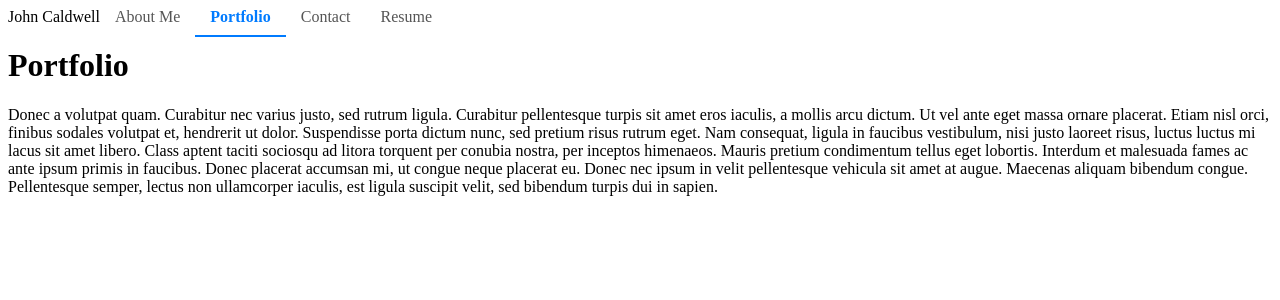
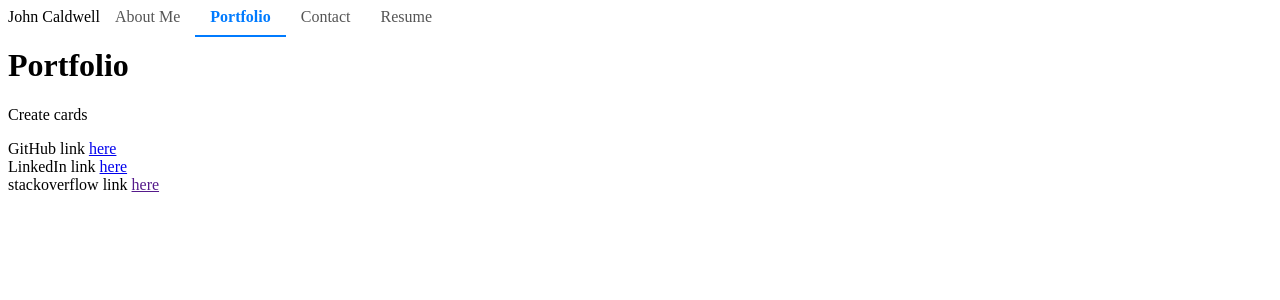
Before and after one commit to johnc365/personalPortfolio, a React (Vite) app: page /Portfolio in a window 1280 px wide. Shown: the top 300 px of the page. Built offline with nearby package versions, Linux system fonts and the light colour scheme.

Commit message:
Added project data and images for portfolio cards

```diff
--- a/src/App.jsx
+++ b/src/App.jsx
@@ -1,9 +1,7 @@
-import { useState } from 'react'
 import { Outlet } from 'react-router-dom'
 import NavTabs from './components/navTabs'
 
 function App() {
-  const [count, setCount] = useState(0)
 
   return (
     <>
@@ -15,7 +13,11 @@ function App() {
         <Outlet />
       </main>
       <footer>
-        {/* {links to github linkedin and a third platform} */}
+        GitHub link <a href='https://github.com/johnc365' target='_blank'>here</a>
+        <br></br>
+        LinkedIn link <a href='https://www.linkedin.com/in/john-caldwell-376223336/' target='_blank'>here</a>
+        <br></br>
+        stackoverflow link <a href='' target='_blank'>here</a>
       </footer>
 
     </>
--- a/src/pages/portfolioPage.jsx
+++ b/src/pages/portfolioPage.jsx
@@ -1,22 +1,12 @@
 //Portfolio needs titled images(screenshots) of six applications or placeholders with links to the deployed apps and the corresponding github repos
+// make a readme
+// bootstrap styles
 export default function PortfolioPage() {
     return (
         <div>
             <h1>Portfolio</h1>
             <p>
-                Donec a volutpat quam. Curabitur nec varius justo, sed rutrum ligula.
-                Curabitur pellentesque turpis sit amet eros iaculis, a mollis arcu
-                dictum. Ut vel ante eget massa ornare placerat. Etiam nisl orci, finibus
-                sodales volutpat et, hendrerit ut dolor. Suspendisse porta dictum nunc,
-                sed pretium risus rutrum eget. Nam consequat, ligula in faucibus
-                vestibulum, nisi justo laoreet risus, luctus luctus mi lacus sit amet
-                libero. Class aptent taciti sociosqu ad litora torquent per conubia
-                nostra, per inceptos himenaeos. Mauris pretium condimentum tellus eget
-                lobortis. Interdum et malesuada fames ac ante ipsum primis in faucibus.
-                Donec placerat accumsan mi, ut congue neque placerat eu. Donec nec ipsum
-                in velit pellentesque vehicula sit amet at augue. Maecenas aliquam
-                bibendum congue. Pellentesque semper, lectus non ullamcorper iaculis,
-                est ligula suscipit velit, sed bibendum turpis dui in sapien.
+                Create cards
             </p>
         </div>
     );
```
Also changed, not shown: src/projectData.jsx (added, +29 -0 lines), src/assets/comingSoon.avif (added).
